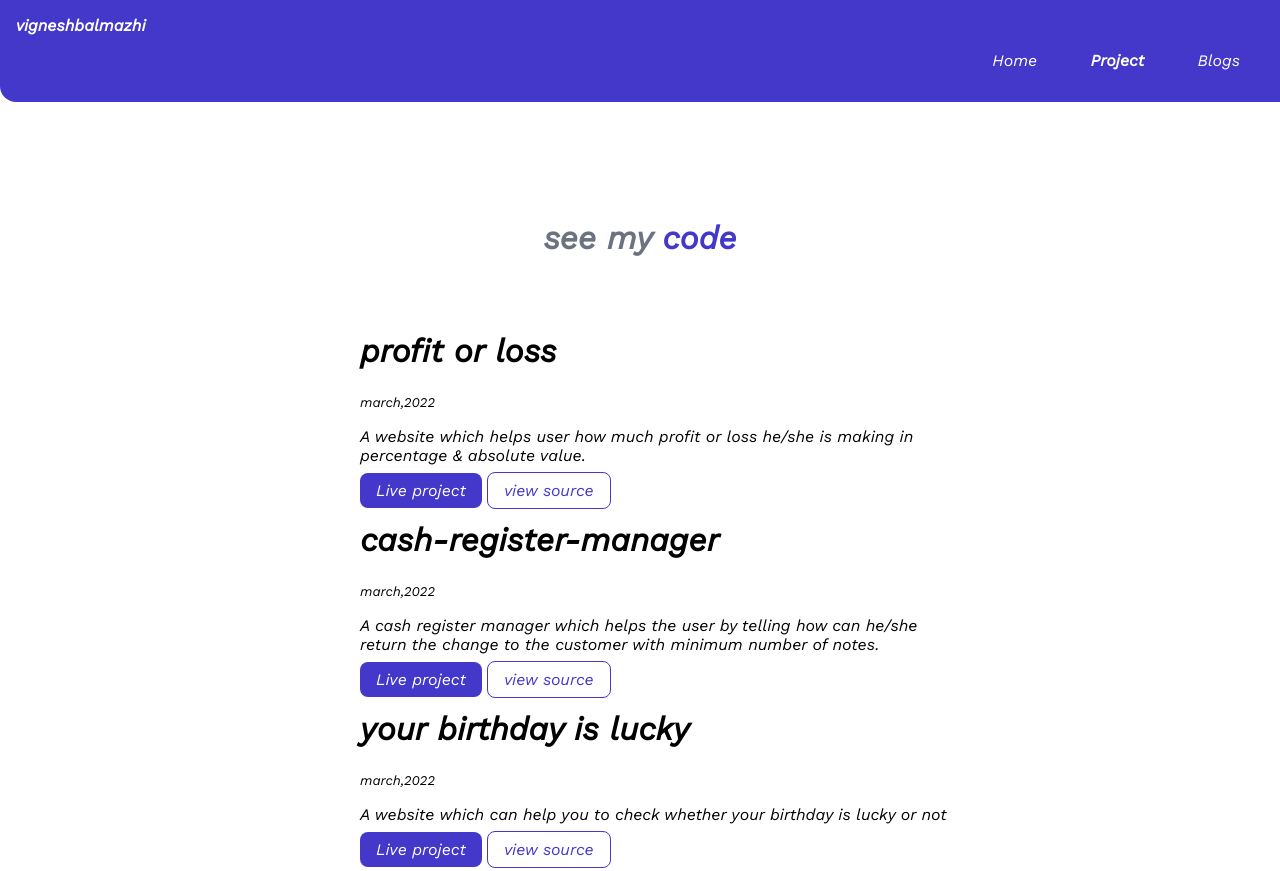
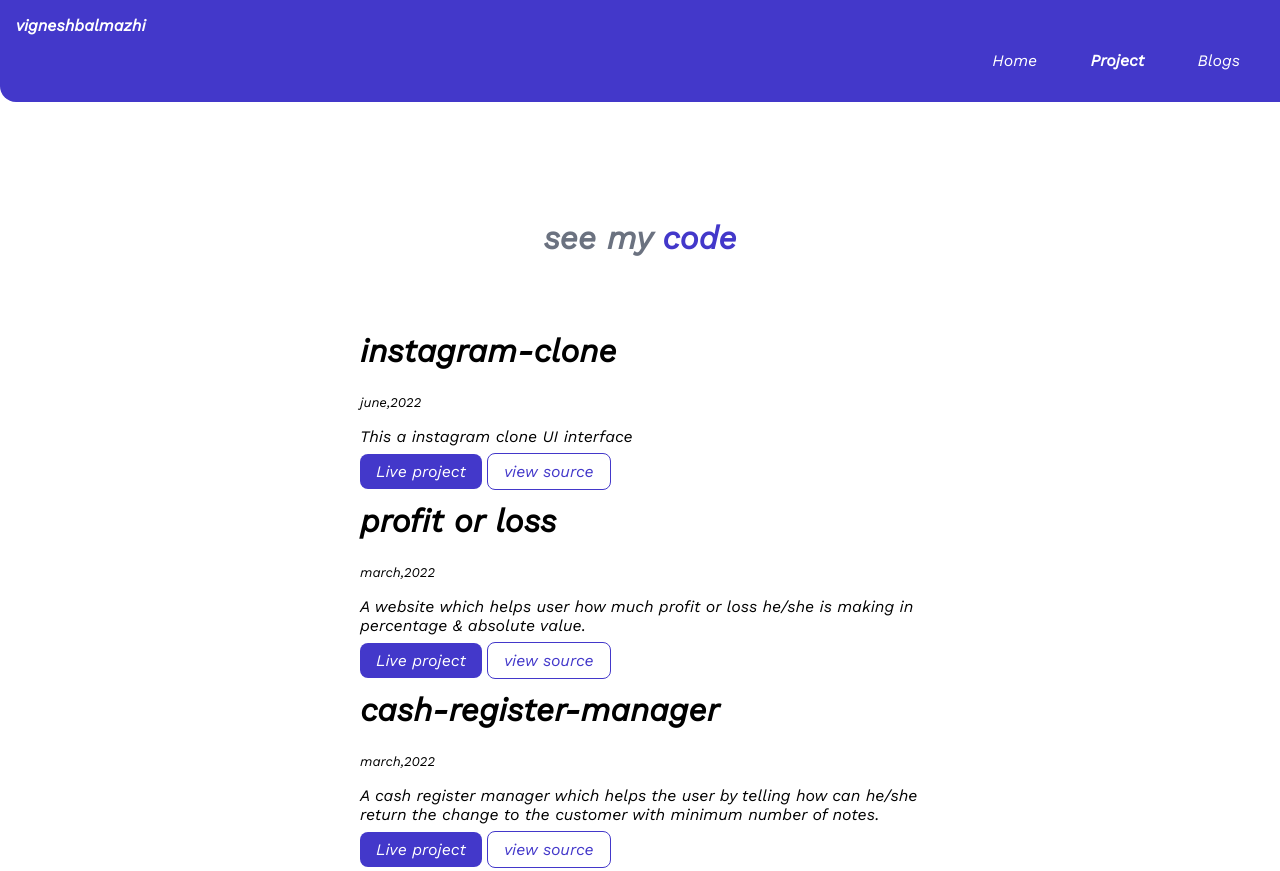
Before and after one commit to Vickyaadhavv/my-website, a plain HTML site: page project.html in a window 1280 px wide. Shown: the top 871 px of the page. Drawn offline with nearby package versions, Linux system fonts and the light colour scheme; a web font is replaced by a local one.

Commit message:
Update project.html

```diff
--- a/project.html
+++ b/project.html
@@ -27,6 +27,15 @@
         <h1 class="hero-heading">see my <span class="heading-inverted">code</span></h1>
         </header>
         <ul class="list-non-bullet">
+             <li>
+                <div class="container container-center margin-md">
+                <h1>instagram-clone</h1>
+                <small>june,2022</small>
+                <p>This a instagram clone UI interface</p>
+                 <a class="link link-primary" href="https://insta-clone0730.netlify.app/">Live project</a>
+                 <a class="link link-secondary" href="https://github.com/Vickyaadhavv/instagram-clone">view source</a>
+                </div>
+            </li>
             <li>
                 <div class="container container-center margin-md">
                 <h1>profit or loss</h1>
```
